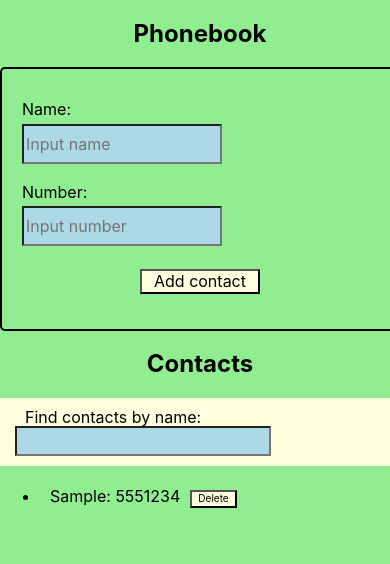
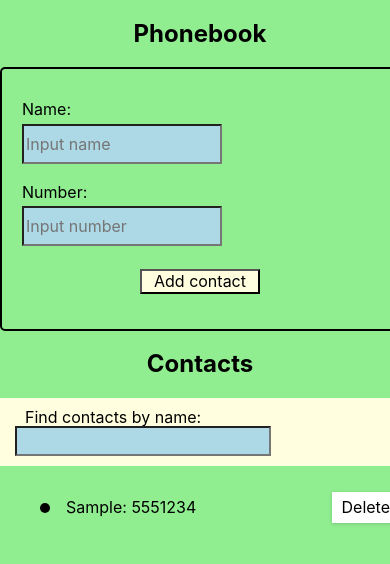
Before and after one commit to NataliiaKyrykovych/goit-react-hw-02-phonebook, a React (Create React App) app: page / in a window 390 px wide. Both pictures are taken after typing "Sample", "5551234" into the empty fields and a click on the button "Add contact". Shown: the top 564 px of the page. Built offline with nearby package versions, Linux system fonts and the light colour scheme.

Commit message:
corrected phonebook

```diff
--- a/src/components/ContactList/ContactList.jsx
+++ b/src/components/ContactList/ContactList.jsx
@@ -1,14 +1,18 @@
-import { nanoid } from 'nanoid';
-import { StyledContactList } from './ContactList.styled';
+import { DeleteBtn, List, ListItem, Marker } from './ContactList.styled';
 
 export const ContactList = ({ contacts, onDelete }) => {
   return (
-    <StyledContactList>
+    <List>
       {contacts.map(contact => (
-        <li key={nanoid()}>{contact.name}: {contact.number}
-        <button onClick={() => onDelete(contact.id)}>Delete</button>
-        </li>
+        <ListItem key={contact.id}>
+          <Marker></Marker>
+          <p>
+            {contact.name}: {contact.number}
+          </p>
+
+          <DeleteBtn onClick={() => onDelete(contact.id)}>Delete</DeleteBtn>
+        </ListItem>
       ))}
-    </StyledContactList>
+    </List>
   );
 };
--- a/src/components/ContactList/ContactList.styled.js
+++ b/src/components/ContactList/ContactList.styled.js
@@ -1,14 +1,37 @@
-import { styled } from 'styled-components';
+import styled from 'styled-components';
 
-export const StyledContactList = styled.ul`
-  li {
-    padding: 5px 10px;
+export const List = styled.ul`
+  list-style: disc;
+  display: flex;
+  flex-direction: column;
+  gap: 8px;
+`;
+
+export const ListItem = styled.li`
+  display: flex;
+  align-items: center;
+  /* justify-content: space-between; */
+  gap: 16px;
+`;
+
+export const Marker = styled.div`
+  width: 10px;
+  height: 10px;
+  border-radius: 50%;
+  background-color: #000;
+`;
+
+export const DeleteBtn = styled.button`
+  margin-left: auto;
+  padding: 4px 8px;
+  box-shadow: rgba(0, 0, 0, 0.16) 0px 1px 4px;
+  background-color: #fff;
+  border-color: transparent;
+  width: fit-content;
+
+
+  &:hover,
+  &:focus {
+    box-shadow: rgba(3, 102, 214, 0.3) 0px 0px 0px 3px;
   }
-
-  button {
-    margin-left: 10px;
-    font-size: 10px;
-    background-color: lightyellow;
-  }
-
 `;
```
